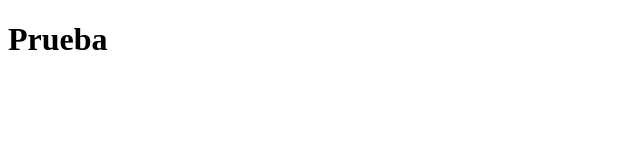
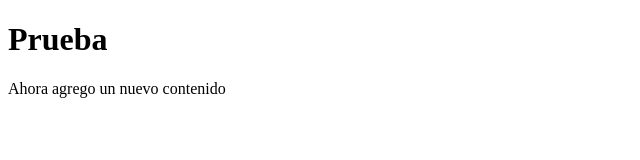
Before and after one commit to edwuard53/practica3004, a plain HTML site: page index.html in a window 1280 px wide. Shown: the whole page, without its empty margins (0-640 px from the left). Drawn offline with Linux system fonts and the light colour scheme.

Commit message:
cambios 2

```diff
--- a/index.html
+++ b/index.html
@@ -7,5 +7,6 @@
 </head>
 <body>
     <h1>Prueba</h1>
+    <p>Ahora agrego un nuevo contenido</p>
 </body>
 </html>
```
